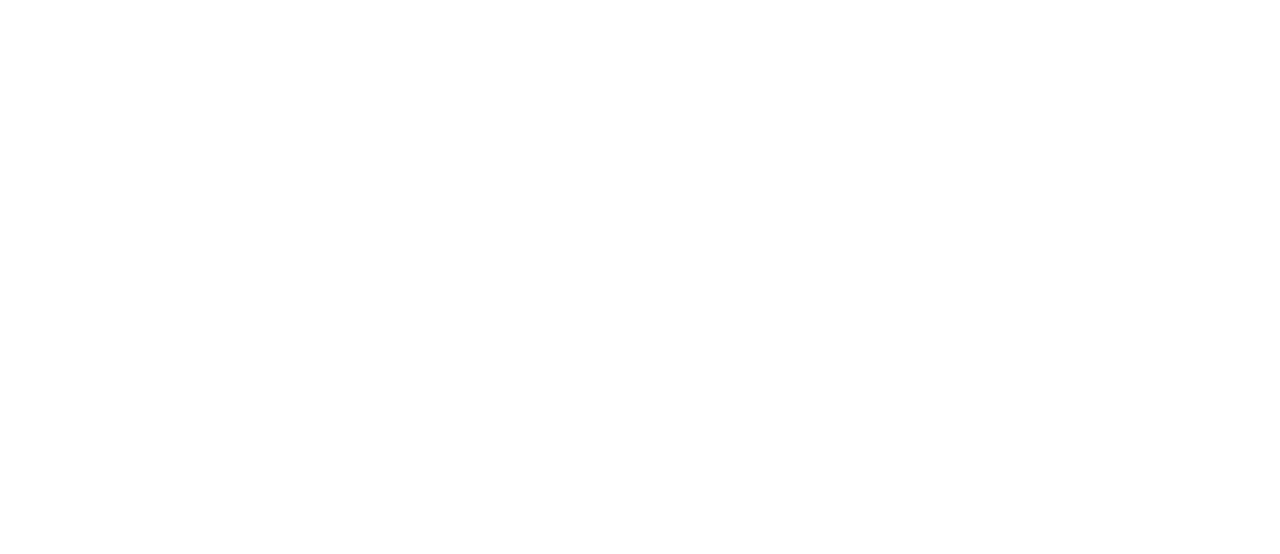
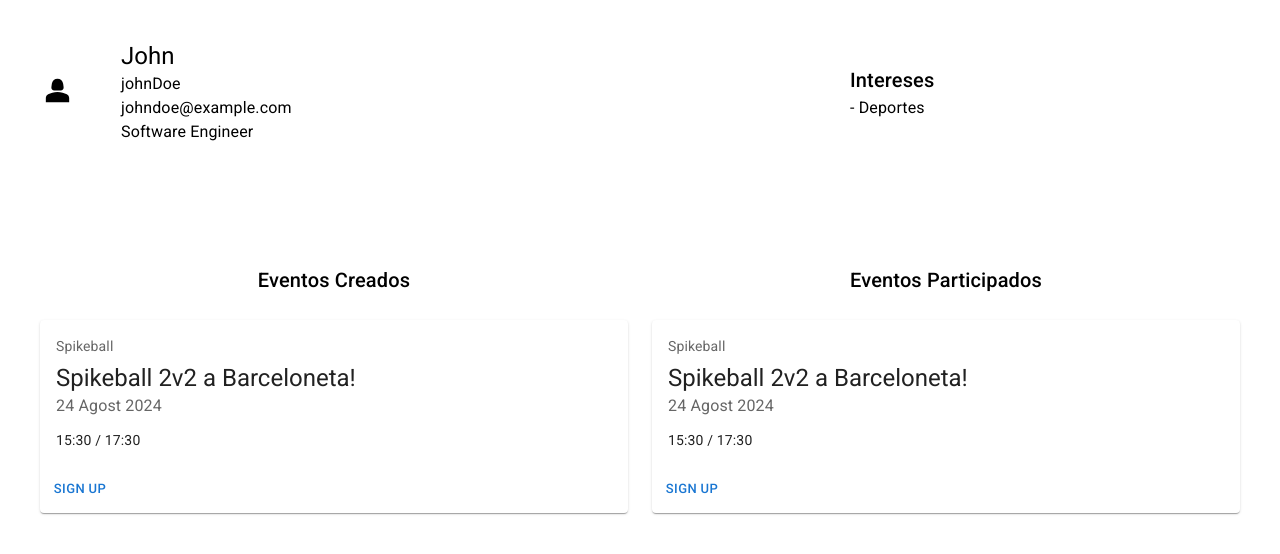
Before and after one commit to FundacioEsplaiJava2024/Spent-FrontEnd, a React (Vite) app: page /users/id in a window 1280 px wide. Shown: the top 554 px of the page. Built offline with nearby package versions, Linux system fonts and the light colour scheme.

Commit message:
page structure

```diff
--- a/src/UserProfile.tsx
+++ b/src/UserProfile.tsx
@@ -1,8 +1,77 @@
+import Person2Icon from '@mui/icons-material/Person2';
+import Box from '@mui/material/Box';
+import Grid from '@mui/material/Grid';
+import Typography from '@mui/material/Typography';
+import EventCard from './components/EventCardComponent';
+
+const userData = {
+  username: 'johnDoe',
+  firstName: 'John',
+  email: 'johndoe@example.com',
+  occupation: 'Software Engineer',
+};
+
 function UserProfile() {
-    return (
-      <>
-      </>
-    );
-  }
+  return (
+    <Box sx={{ p: 4, bgcolor: 'background.default' }}>
+      <Grid container spacing={15}>
+        <Grid item xs={10}>
+          <Grid container spacing={-1} alignItems="center" >
+            <Grid item xs={1} alignItems="center" >
+              <Person2Icon fontSize="large"/>
+            </Grid>
 
-  export default UserProfile;
+            <Grid item xs={2}>
+              <Typography variant="h5">
+                {userData.firstName}
+              </Typography>
+              <Typography variant="body1">
+                {userData.username}
+              </Typography>
+              <Typography variant="body1">
+                {userData.email}
+              </Typography>
+              <Typography variant="body1">
+                {userData.occupation}
+              </Typography>
+            </Grid>
+
+            <Grid item xs={2} sx={{ marginLeft: 'auto' }}>
+              <Typography variant="h6">
+                Intereses
+              </Typography>
+              {/* <ul>
+                {userData.interests.map((interest, index) => (
+                  <li key={index}> */}
+                    <Typography variant="body1">
+                      - Deportes
+                    </Typography>
+                  {/* </li>
+                ))} */}
+              {/* </ul> */}
+            </Grid>
+
+          </Grid>
+        </Grid>
+        <Grid item xs={20}>
+          <Grid container spacing={3}>
+            <Grid item xs={6}>
+              <Typography variant="h6" textAlign="center">
+                Eventos Creados
+              </Typography>
+              <EventCard />
+            </Grid>
+            <Grid item xs={6}>
+              <Typography variant="h6" textAlign="center">
+                Eventos Participados
+              </Typography>
+              <EventCard />
+            </Grid>
+          </Grid>
+        </Grid>
+      </Grid>
+    </Box>
+  );
+}
+
+export default UserProfile;
```
